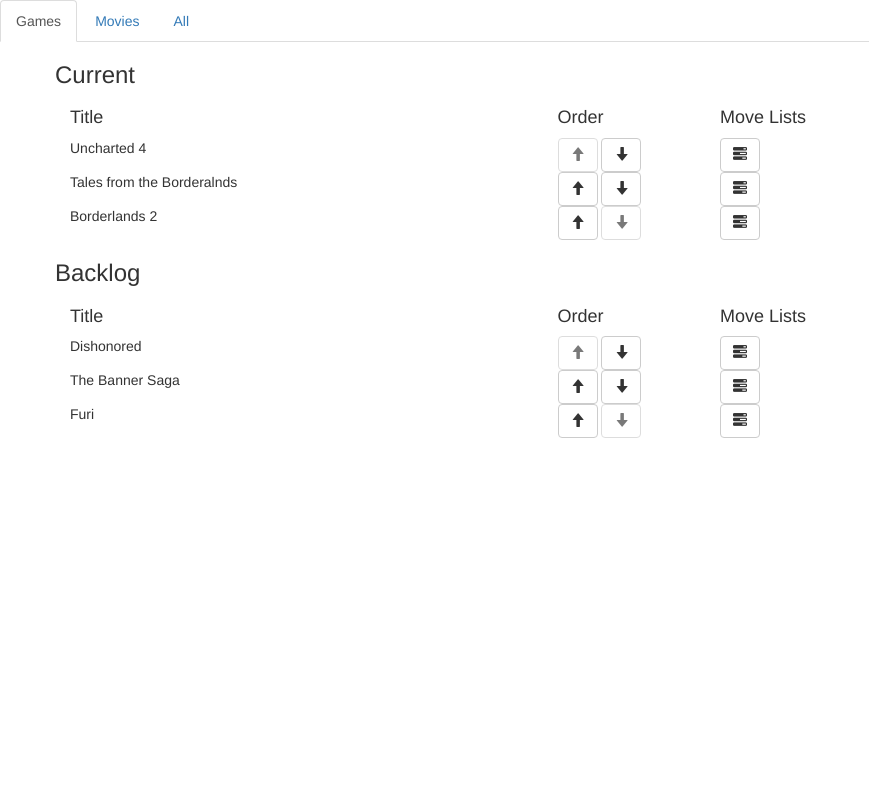
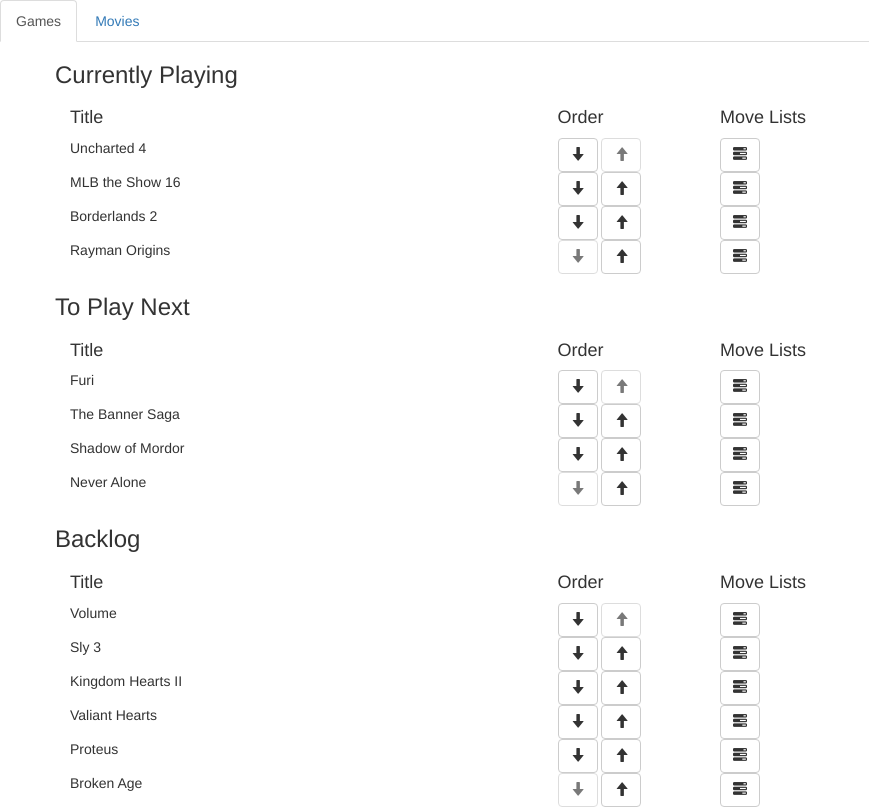
Before and after one commit to gerisc01/games-library, a plain HTML site: page index.html in a window 1280 px wide. Shown: the whole page, without its empty margins (0-869 px from the left). Drawn offline with nearby package versions, Linux system fonts and the light colour scheme.

Commit message:
Store collections and list types to be loaded

```diff
--- a/index.html
+++ b/index.html
@@ -18,28 +18,13 @@
   </head>
   <body>
     <!-- Tabs -->
-    <ul class="nav nav-tabs">
-      <li class="active"><a href="#">Games</a></li>
-      <li><a href="#">Movies</a></li>
-      <li><a href="#">All</a></li>
-    </ul>
+    <ul id="collections" class="nav nav-tabs tabs"></ul>
 
-    <div class="container">
-      <div class="row">
-        <div id="current" class="list-container">
-          <h3>Current</h3>
-          <div class="container list col-md-10"></div>
-        </div>
-      </div>
-      <div class="row">
-        <div id="backlog" class="list-container">
-          <h3>Backlog</h3>
-          <div class="container list col-md-10"></div>
-        </div>
-      </div>
-    </div>
+    <!-- Lists -->
+    <div class="container lists"></div>
+
     <script>
-      $(populateLists(["current","backlog"]));
+      $(initializePage());
     </script>
   </body>
 </html>
--- a/items.js
+++ b/items.js
@@ -1,33 +1,73 @@
-var downArrow = " <button type=\"button\" id=\"down\" class=\"btn btn-default mvmt-inside-list\" aria-label=\"Down\"><span class=\"glyphicon glyphicon-arrow-down\" aria-hidden=\"true\"></span></button></li>";
-var upArrow = " <button type=\"button\" id=\"up\" class=\"btn btn-default mvmt-inside-list\" aria-label=\"Up\"><span class=\"glyphicon glyphicon-arrow-up\" aria-hidden=\"true\"></span></button></li>";
-
-// Populates the lists with a class of "list" and the id of the lists passed as a parameter
-function populateLists(lists) {
+function initializePage() {
     $.getJSON("items.json", function(data) {
-        var listItems = {};
-        for (var i=0;i<lists.length;i++) {
-            listItems[lists[i]] = [];
+        // Get list of collections and build tabs
+        var collections = data.collections;
+        for (var i=0;i<collections.length;i++) {
+            var tab = jQuery("<li id=\""+collections[i]["id"]+"\"><a href=\"#\">"+collections[i]["title"]+"</a></li>");
+            if (i == 0) tab.addClass("active");
+            $(".tabs#collections").append(tab);
         }
 
-        var items = data["items"];
-        var itemsLen = items.length;
-        for (var j=0;j<itemsLen;j++) {
-            var item = items[j];
-            if (lists.indexOf(item["list"]) > -1) {
-                listItems[item["list"]].push(item);
-            }
+        // Grab the active collection and build the lists and headers
+        var collectionId = $(".tabs#collections li.active").attr("id");
+        var lists = data.lists[collectionId];
+        for (var i=0;i<lists.length;i++) {
+            // Create a div for each list
+            var list = "<div class=\"row\">"+
+                "<div id=\""+lists[i]["id"]+"\" class=\"list-container\">"+
+                    "<h3>"+lists[i]["title"]+"</h3>"+
+                    "<div class=\"container list col-md-10\"></div>"+
+                "</div>"+
+            "</div>";
+            $("div.lists").append(list);
+
+            // Append list header
+            $(".list-container#"+lists[i]["id"]).children("div.list")
+                .append(getHeader());
         }
 
-        // Add the items to the list
-        for (var i=0;i<lists.length;i++) {
-            var listId = lists[i];
+        // Populate lists with the items
+        populateLists(data.items[collectionId]);
+    });
+}
 
-            var stagedItems = listItems[listId];
-            stagedItems.sort(function(a,b) {
-                return a.listPos - b.listPos;
-            });
+function populateLists(lists) {
+    for (var key in lists) { if (lists.hasOwnProperty(key)) {
+        var items = lists[key];
+        var itemsLength = lists[key].length;
+        var list = $(".list-container#"+key).children("div.list");
+        var listName = $(".list-container#"+key).children("h3").text();
 
-            // Create move dropdown list to be used for this list type
+        // // Sort items
+        // var stagedItems = listItems[listId];
+        // stagedItems.sort(function(a,b) {
+        //     return a.listPos - b.listPos;
+        // });
+
+        for (var i=0;i<itemsLength;i++) {
+            var row = jQuery("<div class=\"row item\"/>");
+
+            var title = jQuery("<div class=\"col-md-6\"/>");
+
+            jQuery("<span/>", {
+                id: "title",
+                text: items[i].name
+            }).appendTo(title);
+
+            row.append(title);
+            row.append(getMoveArrows());
+            row.append(getMoveButton(listName));
+
+            list.append(row);
+        }
+
+        // disable the first and last arrow inside the list
+        list.find("div.item .mvmt-inside-list#up").first().addClass("disabled");
+        list.find("div.item .mvmt-inside-list#down").last().addClass("disabled");
+    }}
+}
+
+var getMoveButton = function(listName) {
     var moveList = "<div class=\"col-md-2\">"+
         "<div class=\"movement dropdown\">"+
         "<button type=\"button\" data-toggle=\"dropdown\" class=\"btn btn-default dropdown-toggle\">"+
@@ -35,45 +75,29 @@
         "</button>"+
         "<ul class=\"dropdown-menu\">";
 
-            for (var z=0;z<lists.length;z++) {
-                if (lists[z] != listId) {
-                    moveList += "<li><a href=\"#\">"+lists[z]+"</a></li>";
-                }
-            }
+    $(".list-container h3").each(function() {
+        if ($(this).text() !== listName) moveList += "<li><a href=\"#\">"+$(this).text()+"</a></li>";
+    });
 
     moveList += "</ul></div></div>";
 
-            var itemsLen = stagedItems.length;
-            var listElem =  $(".list-container#"+listId).children("div.list");
-            listElem.append(listHeader());
-
-            for (var j=0;j<itemsLen;j++) {
-                var row = jQuery("<div class=\"row item\"/>");
-
-                var title = jQuery("<div class=\"col-md-6\"/>");
-
-                jQuery("<span/>", {
-                    id: "title",
-                    text: stagedItems[j].name
-                }).appendTo(title);
-
-                var arrows = "<div class=\"col-md-2\">"+upArrow+downArrow+"</span>";
-
-                row.append(title);
-                row.append(arrows);
-                row.append(moveList);
-
-                listElem.append(row);
+    return moveList;
 }
 
-            // For each list, disable the first upArrow and the last downArrow
-            listElem.find("div.item .mvmt-inside-list#up").first().addClass("disabled");
-            listElem.find("div.item .mvmt-inside-list#down").last().addClass("disabled");
-        }
-    });
+var getMoveArrows = function() {
+    // Up Arrow
+    return "<div class=\"col-md-2\">"+
+    " <button type=\"button\" id=\"down\" class=\"btn btn-default mvmt-inside-list\" aria-label=\"Down\">"+
+    "<span class=\"glyphicon glyphicon-arrow-down\" aria-hidden=\"true\"></span>"+
+    "</button>"+
+    // Down Arrow
+    " <button type=\"button\" id=\"up\" class=\"btn btn-default mvmt-inside-list\" aria-label=\"Up\">"+
+    "<span class=\"glyphicon glyphicon-arrow-up\" aria-hidden=\"true\"></span>"+
+    "</button>"+
+    "</div>";
 }
 
-function listHeader() {
+function getHeader() {
     return "<div class=\"row\">"+
         "<div class=\"col-md-6\"><h4>Title</h4></div>"+
         "<div class=\"col-md-2\"><h4>Order</h4></div>"+
--- a/items.json
+++ b/items.json
@@ -1,34 +1,171 @@
 {
-   "items":[
+    "collections" : [
         {
-         "name":"Tales from the Borderalnds",
-         "list":"current",
-         "listPos":2
+            "title" : "Games",
+            "id" : "games",
+            "position" : 1
         },
         {
-         "name":"Uncharted 4",
-         "list":"current",
-         "listPos":1
+            "title" : "Movies",
+            "id" : "movies",
+            "position" : 2
+        }
+    ],
+    "lists" : {
+        "games" : [
+            {
+                "title" : "Currently Playing",
+                "id" : "current",
+                "position" : 1,
+                "fields" : [
+                    {
+                        "name" : "Name",
+                        "id" : "name"
+                    }
+                ]
             },
             {
+                "title" : "To Play Next",
+                "id" : "next",
+                "position" : 2,
+                "fields" : [
+                    {
+                        "name" : "Name",
+                        "id" : "name"
+                    }
+                ]
+            },
+            {
+                "title" : "Backlog",
+                "id" : "backlog",
+                "position" : 3,
+                "fields" : [
+                    {
+                        "name" : "Name",
+                        "id" : "name"
+                    }
+                ]
+            }
+        ],
+        "movies" : [
+            {
+                "title" : "Watch Soon",
+                "id" : "next",
+                "position" : 1,
+                "fields" : [
+                    {
+                        "name" : "Name",
+                        "id" : "name"
+                    }
+                ]
+            },
+            {
+                "title" : "Backlog",
+                "id" : "backlog",
+                "position" : 2,
+                "fields" : [
+                    {
+                        "name" : "Name",
+                        "id" : "name"
+                    }
+                ]
+            }
+        ]
+    },
+    "items" : {
+        "games" : {
+            "current" : [
+                {
+                    "name" : "Uncharted 4",
+                    "position" : 1
+                },
+                {
+                    "name" : "MLB the Show 16",
+                    "position" : 2
+                },
+                {
+                    "name" : "Borderlands 2",
+                    "position" : 3
+                },
+                {
+                    "name" : "Rayman Origins",
+                    "position" : 4
+                }
+            ],
+            "next" : [
+                {
                     "name" : "Furi",
-        "list" : "backlog",
-        "listPos" : 3
+                    "position" : 1
                 },
                 {
                     "name" : "The Banner Saga",
-         "list" : "backlog",
-         "listPos" : 2
+                    "position" : 2
                 },
                 {
-        "name" : "Borderlands 2",
-        "list":"current",
-        "listPos":3
+                    "name" : "Shadow of Mordor",
+                    "position" : 3
                 },
                 {
-        "name" : "Dishonored",
-        "list" : "backlog",
-        "listPos" : 1
+                    "name" : "Never Alone",
+                    "position" : 4
+                }
+            ],
+            "backlog" : [
+                {
+                    "name" : "Volume",
+                    "position" : 1
+                },
+                {
+                    "name" : "Sly 3",
+                    "position" : 2
+                },
+                {
+                    "name" : "Kingdom Hearts II",
+                    "position" : 3
+                },
+                {
+                    "name" : "Valiant Hearts",
+                    "position" : 4
+                },
+                {
+                    "name" : "Proteus",
+                    "position" : 5
+                },
+                {
+                    "name" : "Broken Age",
+                    "position" : 6
+                }
+            ]
+        },
+        "movies" : {
+            "next" : [
+                {
+                    "name" : "Zootopia",
+                    "position" : 1
+                },
+                {
+                    "name" : "Mockingjay Part 1",
+                    "position" : 2
+                },
+                {
+                    "name" : "Star Wars: Force Awakens",
+                    "position" : 3
+                }
+            ],
+            "backlog" : [
+                {
+                    "name" : "Memento",
+                    "position" : 1
+                },
+                {
+                    "name" : "The Amazing Spiderman 2",
+                    "position" : 2
+                },
+                {
+                    "name" : "The Little Prince",
+                    "position" : 3
                 }
             ]
         }
+    }
+}
```
Also changed, not shown: db.json (deleted, +0 -86 lines). Lines whose indentation alone changed are shown as unchanged.
